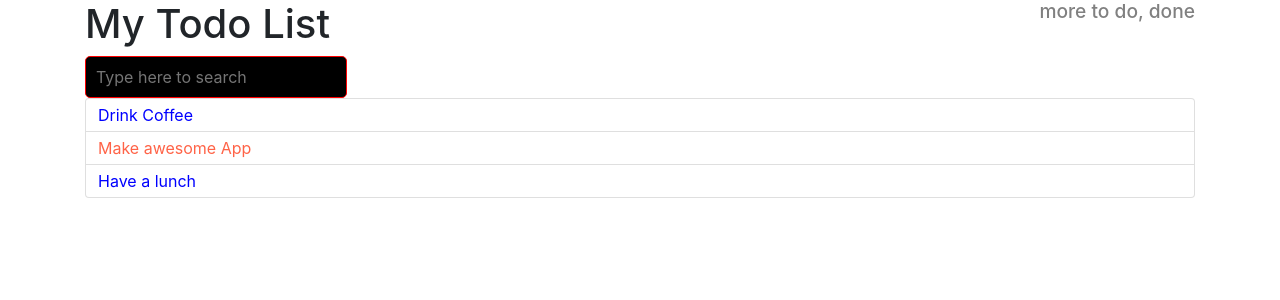
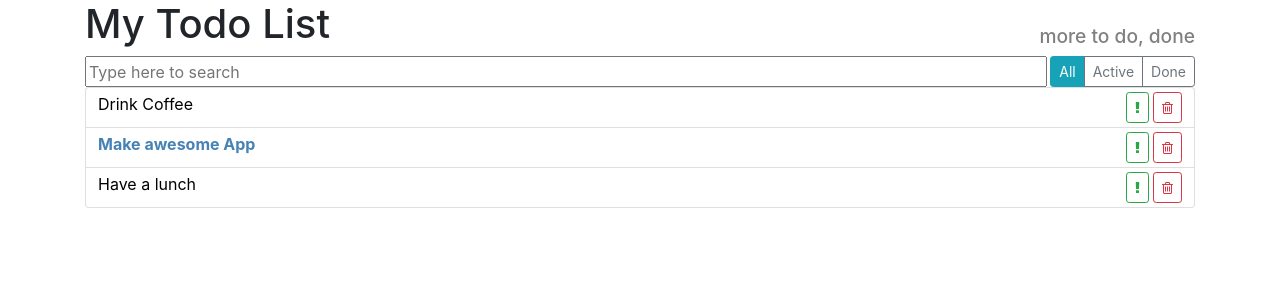
Before and after one commit to waiter-developer/Todo, a React (Create React App) app in the folder todo/: page / in a window 1280 px wide. Shown: the top 300 px of the page. Built offline with nearby package versions, Linux system fonts and the light colour scheme.

Commit message:
final-state

```diff
--- a/todo/src/components/App_Header.css
+++ b/todo/src/components/App_Header.css
@@ -1,5 +1,5 @@
 .app_header {
-  align-items: flex-start;
+  align-items: flex-end;
 }
 
 .app_header h1 {
--- /dev/null
+++ b/todo/src/components/Item_status_filter.js
@@ -0,0 +1,18 @@
+import React from 'react'
+
+import './Item_status_filter.css'
+
+const ItemStatusFilter = () => {
+  return (
+    <div className="btn-group item_status_filter">
+      <button type="button"
+              className="btn btn-info btn-sm">All</button>
+      <button type="button"
+              className="btn btn-outline-secondary btn-sm">Active</button>
+      <button type="button"
+              className="btn btn-outline-secondary btn-sm">Done</button>
+    </div>
+  )
+}
+
+export default ItemStatusFilter
--- a/todo/src/components/Search_Panel.js
+++ b/todo/src/components/Search_Panel.js
@@ -1,24 +1,19 @@
 import React from 'react'
+import ItemStatusFilter from './Item_status_filter'
+
+import './Search_panel.css'
 
 const SearchPanel = () => {
 
   const searchText = 'Type here to search'
 
-  const searchStyle = {
-    paddingTop: "0.5rem",
-    paddingBottom: '0.5rem',
-    paddingLeft: '10px',
-    fontSize: '1rem',
-    backgroundColor: 'black',
-    color: 'green',
-    border:'1px solid red',
-    borderRadius: '5px'
-  }
-  return <input
-  type="phone"
-  placeholder={searchText}
-  style={searchStyle}
-   />
+  return (
+    <div className="search_panel">
+      <input className="search_panel_input" placeholder={searchText} />
+      < ItemStatusFilter/>
+    </div>
+
+  )
 }
 
 export default SearchPanel
--- /dev/null
+++ b/todo/src/components/Search_panel.css
@@ -0,0 +1,11 @@
+
+.search_panel {
+  display: flex;
+}
+
+
+.search_panel_input {
+  width: auto;
+  flex-grow: 1;
+  margin-right: 3px;
+}
--- a/todo/src/components/Todo_List_Item.js
+++ b/todo/src/components/Todo_List_Item.js
@@ -1,13 +1,33 @@
 import React from 'react'
+
 import './Todo_List_item.css'
 
 const TodoListItem = ({ label, important = false }) => {
 
 const style = {
-  color: important ? 'tomato' : 'blue'
+  color: important ? 'steelblue' : 'black',
+  fontWeight: important ? 'bold' : 'normal'
 }
 
-return <span className="todo_list_item" style={ style }>{ label }</span>
+return (
+  <span className="todo_list_item">
+    <span className="todo_list_item_label"
+                style={ style }>
+                  { label }
+    </span>
+
+  <button type="button"
+          className="btn btn-outline-success btn-sm">
+    <i className="fa fa-exclamation" />
+  </button>
+  <button type="button"
+          className="btn btn-outline-danger btn-sm">
+      <i className="fa fa-trash-o" />
+  </button>
+
+  </span>
+
+)
 }
 
 export default TodoListItem
--- a/todo/src/components/Todo_List_item.css
+++ b/todo/src/components/Todo_List_item.css
@@ -0,0 +1,11 @@
+.todo_list_item {
+  display: flex;
+}
+
+.todo_list_item .todo_list_item_label {
+  flex-grow: 1;
+}
+
+.todo_list_item .btn:nth-child(odd) {
+  margin-left: 0.25rem;
+}
```
Also changed, not shown: todo/src/components/Item_status_filter.css (added).
